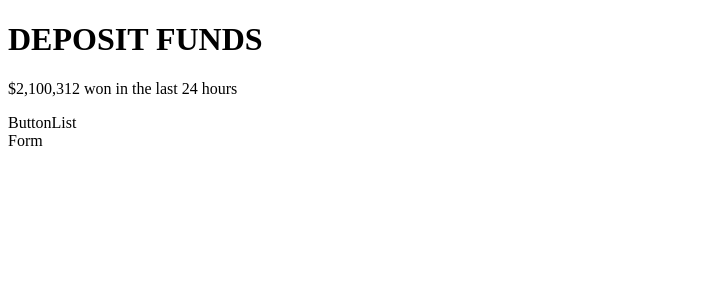
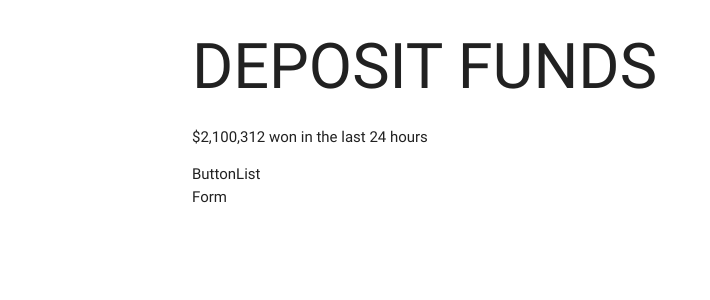
Before and after one commit to mpeiros/kickback-react-frontend, a React (Create React App) app: page / in a window 1280 px wide. Shown: the top 300 px of the page, without its empty margins (0-710 px from the left). Built offline with nearby package versions, Linux system fonts and the light colour scheme.

Commit message:
Add materialize css

```diff
--- a/package.json
+++ b/package.json
@@ -3,6 +3,7 @@
   "version": "0.1.0",
   "private": true,
   "dependencies": {
+    "materialize-css": "^0.100.2",
     "react": "^16.0.0",
     "react-dom": "^16.0.0"
   },
--- a/src/components/App.js
+++ b/src/components/App.js
@@ -5,7 +5,7 @@ import CreditCardForm from './CreditCardForm';
 class App extends Component {
   render() {
     return (
-      <div>
+      <div className="container">
         <h1>DEPOSIT FUNDS</h1>
         <p>$2,100,312 won in the last 24 hours</p>
         <ButtonList />
--- a/src/index.js
+++ b/src/index.js
@@ -1,3 +1,4 @@
+import 'materialize-css/dist/css/materialize.min.css';
 import React from 'react';
 import ReactDOM from 'react-dom';
 import App from './components/App';
```
Also changed, not shown: 1 other file (tests, documents, lock files or other folders).
